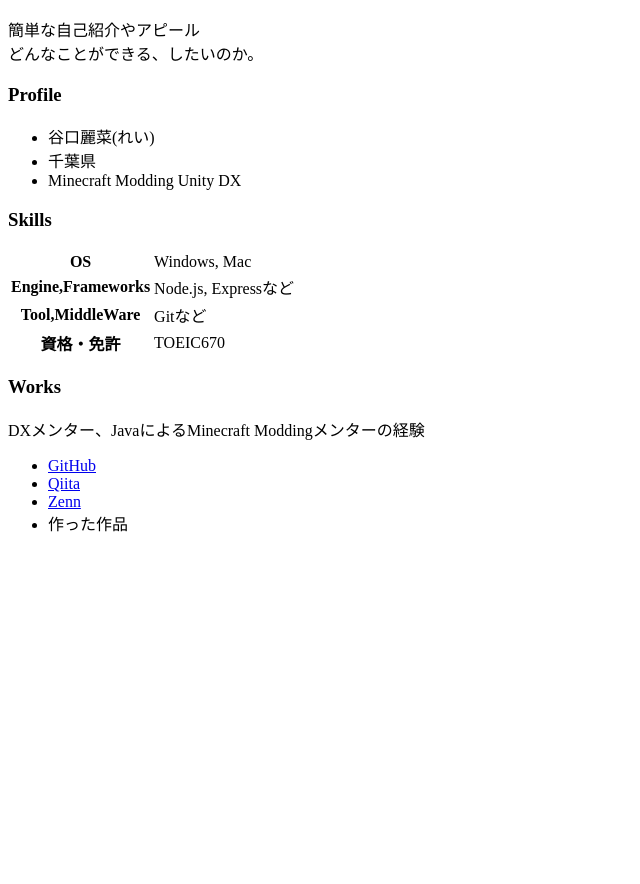
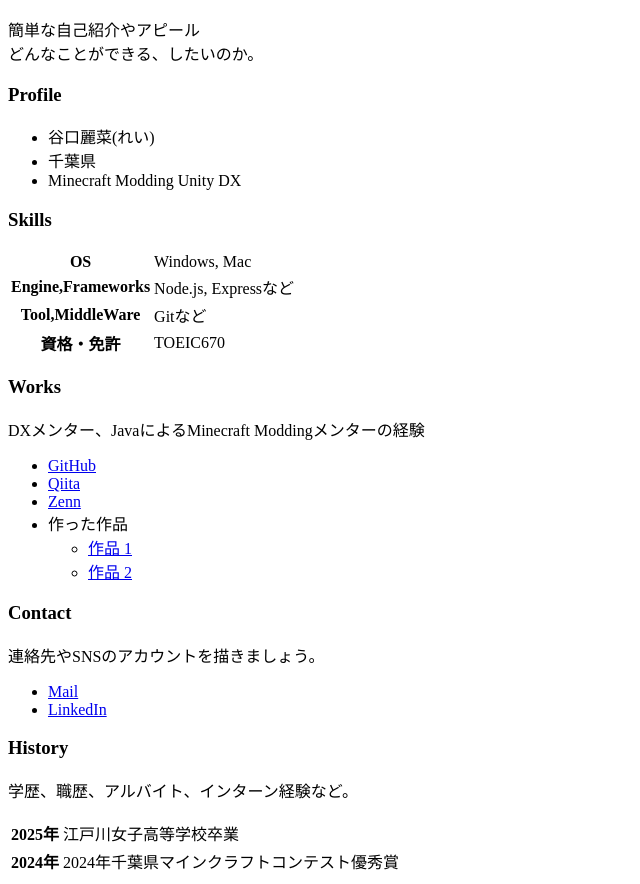
Before and after one commit to kokuko315/kokuko315.github.io, a plain HTML site: page index.html in a window 1280 px wide. Shown: the part 119-1003 px from the top of the page, without its empty margins (0-640 px from the left). Before the commit the page ends 800 px from the top, so only its background shows below. Drawn offline with Linux system fonts and the light colour scheme.

Commit message:
82行目までの追加
Added contact information, history, and projects sections to the webpage.

```diff
--- a/index.html
+++ b/index.html
@@ -51,6 +51,35 @@
       <li>
         作った作品
         <ul>
+          <li><a href="https://example.com/">作品 1</a>
+          </li>
+          <li><a href="https://example.com/">作品 2</a>
+          </li>
+        </ul>
+      </li>
+    </ul>
+
+    <h3>Contact</h3>
+    <p>連絡先やSNSのアカウントを描きましょう。</p>
+    <ul>
+      <li><a href="mailto:name@example.com">Mail</a>
+      </li>
+      <li><a href="https://www.linkedin.com/">LinkedIn</a></li>
+    </ul>
+
+    <h3>History</h3>
+    <p>学歴、職歴、アルバイト、インターン経験など。</p>
+    <table>
+      <tr>
+        <th>
+          2025年</th>
+        <td>江戸川女子高等学校<a href="https://nnn.ed.jp/"></a>卒業</td>
+      </tr>
+      <tr>
+        <th>2024年</th>
+        <td>2024年千葉県マインクラフトコンテスト優秀賞</td>
+      </tr>
+    </table>
 
 
 
```
